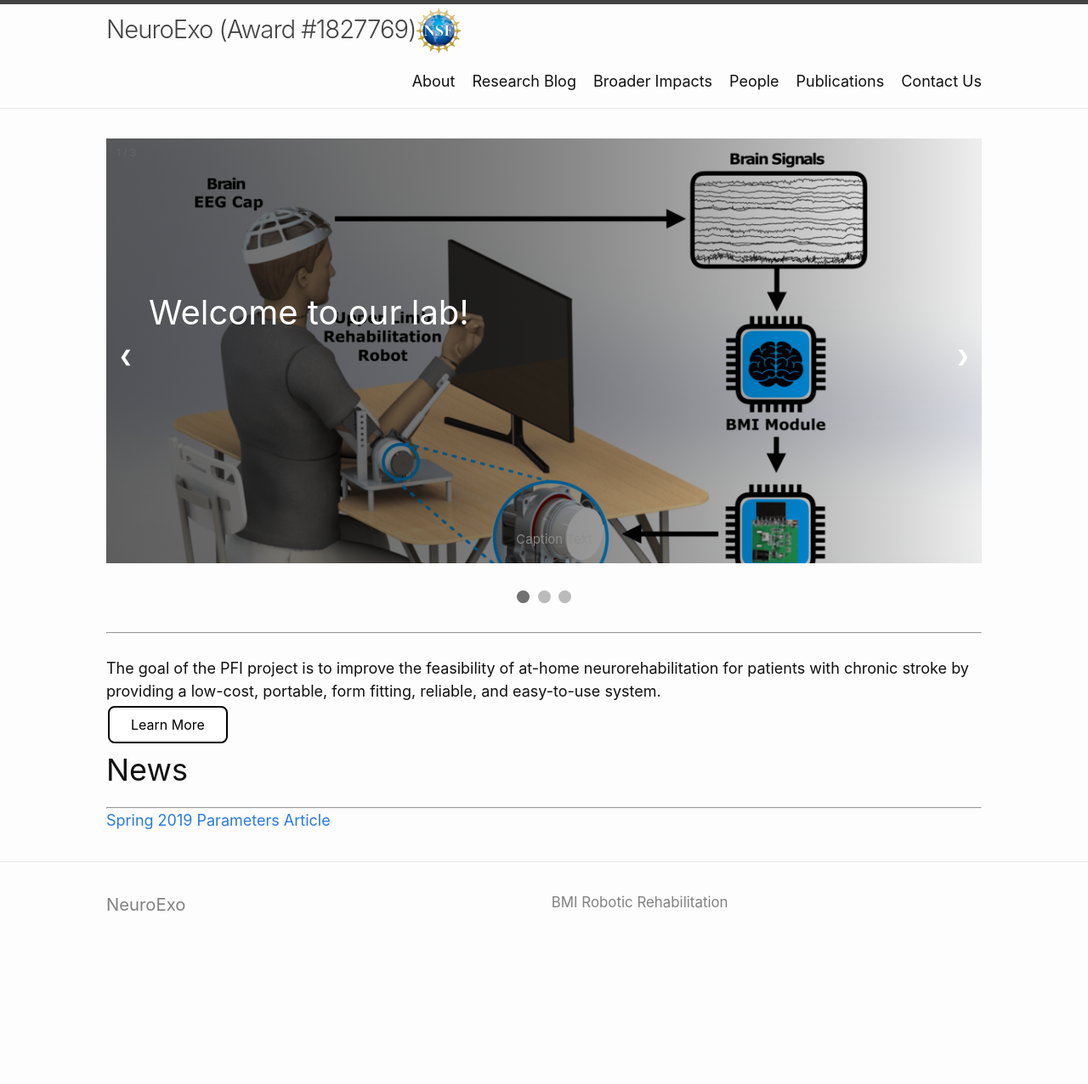
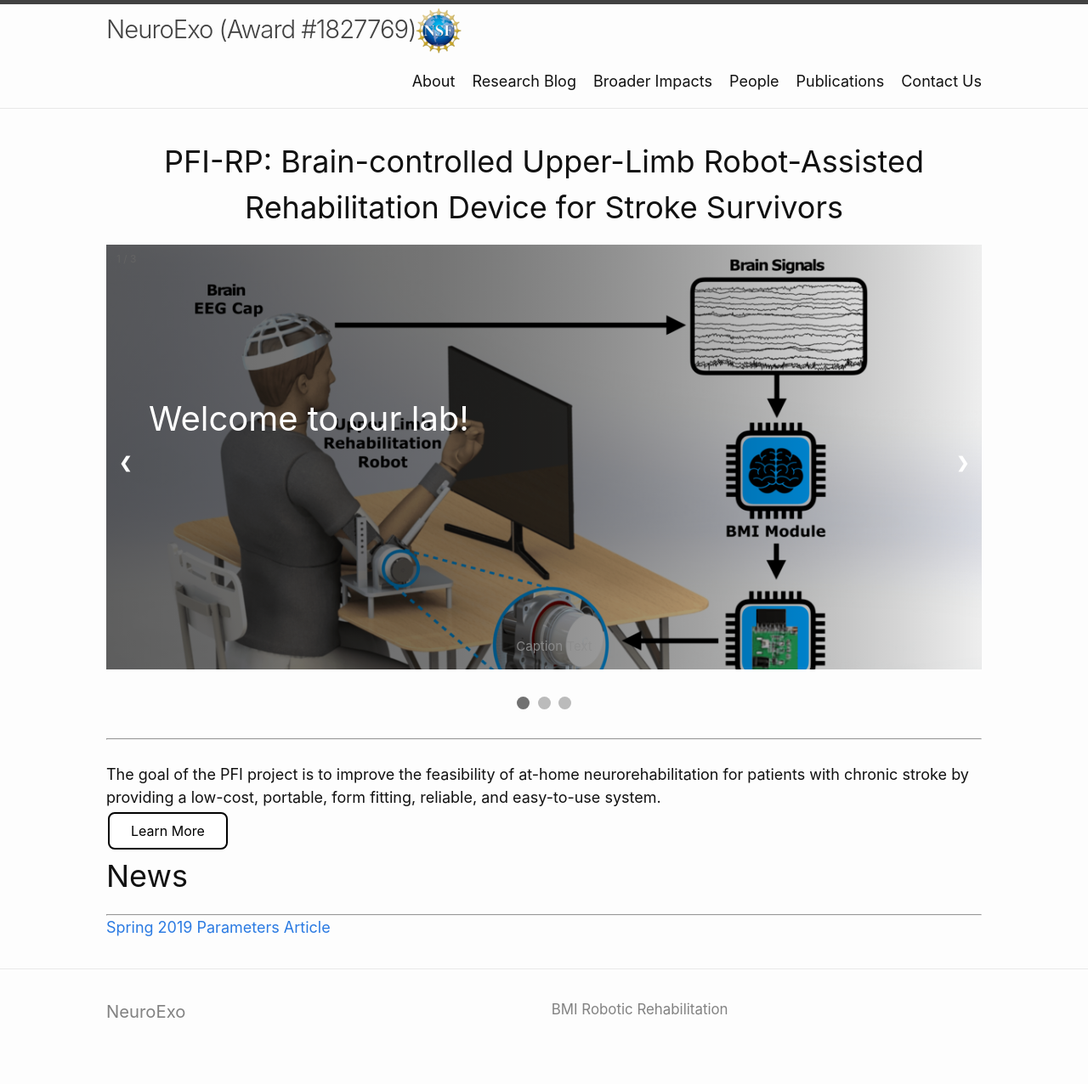
Before and after one commit to arcraik/neuroexo-website, a Jekyll site: the page built from index.html, in a window 1280 px wide. Shown: the whole page at 85% size. Built offline with Jekyll 4.4.1, drawn with Linux system fonts in a browser that asks for light colours; the list of posts is cut into pages by our own code; before the commit the page ends 1150 px from its top, so only the background shows below that.

Commit message:
Update index.html

```diff
--- a/index.html
+++ b/index.html
@@ -6,6 +6,7 @@ youtubeId: -F_0Tzwhopc
 ---
 <html>
 <body>
+<h1 style="text-align: center;">PFI-RP: Brain-controlled Upper-Limb Robot-Assisted Rehabilitation Device for Stroke Survivors</h1>
 <div class="slideshow-container">
 
 <div class="mySlides fade carousel-image ">
```
